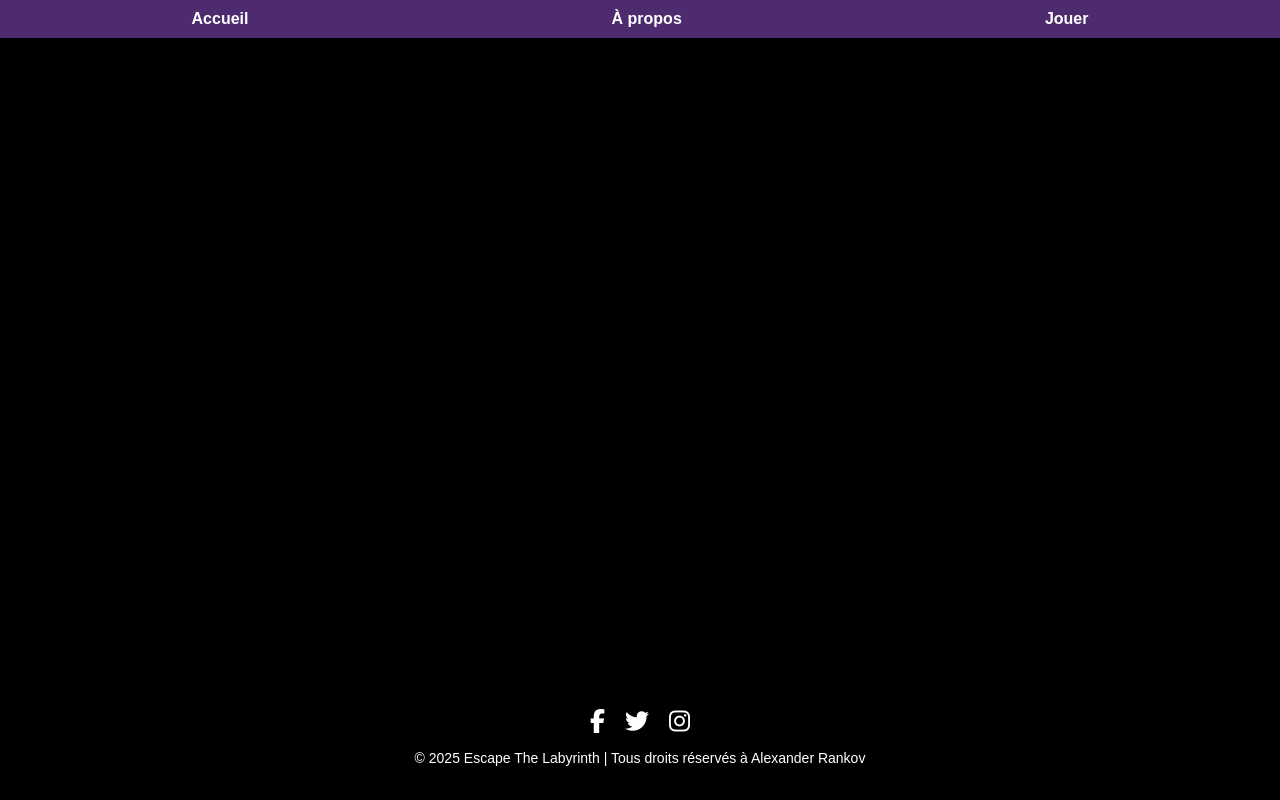
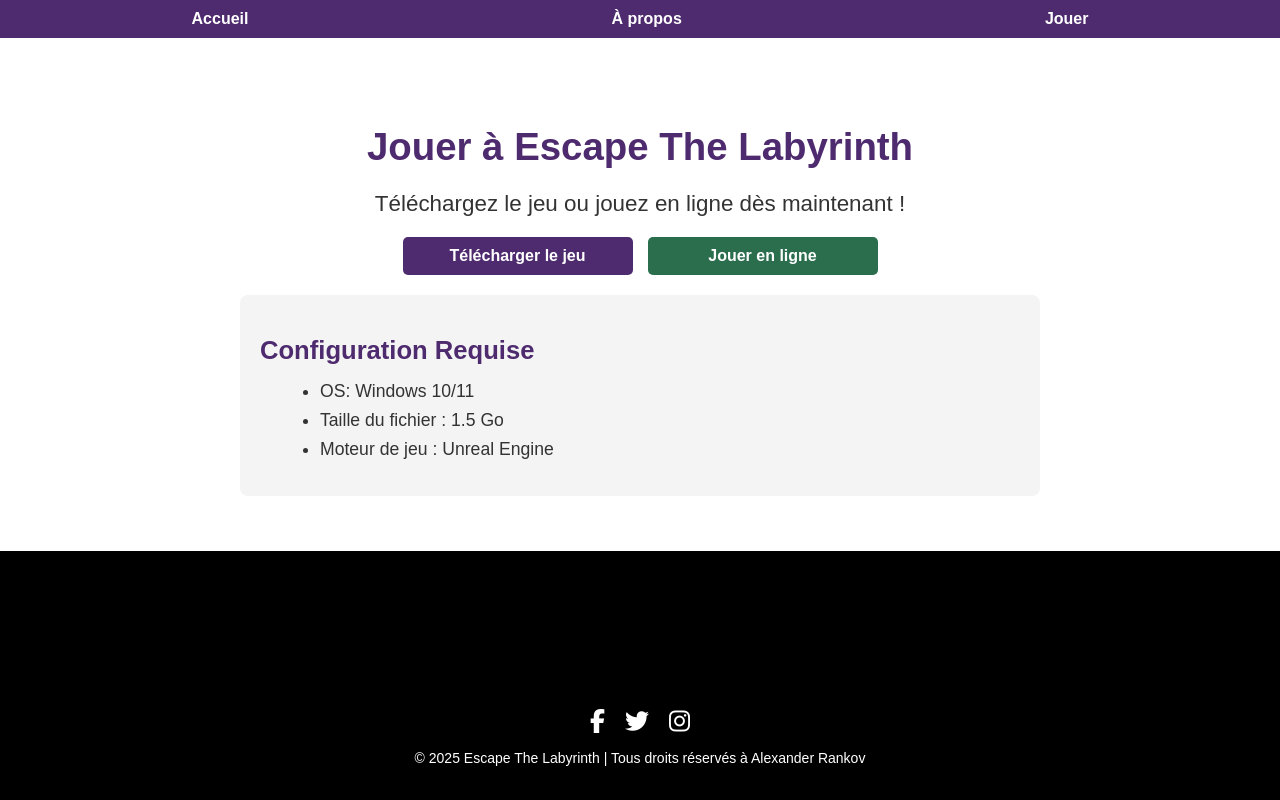
Before and after one commit to TheCannon22/Escape-The-Labyrinth-page, a React (Create React App) app: page /jouer in a window 1280 px wide. Built offline with nearby package versions, Linux system fonts and the light colour scheme.

Commit message:
J'ai commencé à faire la page jouer et son css

```diff
--- a/src/App.css
+++ b/src/App.css
@@ -81,6 +81,8 @@ body {
   margin: 0;
   padding: 0;
   text-align: center;
+  width: 100vw;
+  height: 100vh;
 }
 
 @keyframes App-logo-spin {
--- a/src/App.js
+++ b/src/App.js
@@ -3,6 +3,7 @@ import './App.css';
 import BarreDeNavigation from './composants/BarreDeNavigation';
 import PiedDePage from './composants/PiedDePage';
 import APropos from './composants/APropos';
+import Jouer from './composants/Jouer';
 import banniere from './assets/banniere.jpg';
 import logo from './assets/EscapeTheLabyrinth-Logo.png';
 
@@ -25,7 +26,7 @@ function App() {
             </>
           } />
           <Route path="/APropos" element={<APropos />} />
-          <Route path="/jouer" />
+          <Route path="/jouer" element={<Jouer />} />
         </Routes>
         <PiedDePage />
       </div>
--- /dev/null
+++ b/src/composants/Jouer.css
@@ -0,0 +1,112 @@
+.Jouer {
+    padding: 20px;
+    text-align: center;
+    background-color: white;
+    color: #333;
+}
+
+.Jouer .contenu {
+    max-width: 800px;
+    margin: auto;
+    padding: 15px;
+}
+
+.Jouer h1 {
+    font-size: 2rem;
+    color: #4e2a6e;
+    margin-bottom: 10px;
+}
+
+.Jouer .sous-titre {
+    font-size: 1.2rem;
+    margin-bottom: 20px;
+}
+
+.options-jeu {
+    display: flex;
+    flex-direction: column;
+    gap: 15px;
+    margin-bottom: 20px;
+}
+
+.options-jeu a {
+    text-decoration: none;
+    color: white;
+    padding: 10px 15px;
+    border-radius: 5px;
+    font-weight: bold;
+    display: inline-block;
+    transition: background 0.3s ease;
+}
+
+.bouton-telechargement {
+    background-color: #4e2a6e;
+}
+
+.bouton-jouer {
+    background-color: #2a6e4e;
+}
+
+.bouton-telechargement:hover {
+    background-color: #3c2157;
+}
+
+.bouton-jouer:hover {
+    background-color: #21573c;
+}
+
+.configuration {
+    margin-top: 20px;
+    text-align: left;
+    padding: 10px;
+    background-color: #f4f4f4;
+    border-radius: 8px;
+}
+
+.configuration h2 {
+    font-size: 1.6rem;
+    color: #4e2a6e;
+    margin-bottom: 10px;
+}
+
+.configuration ul {
+    list-style-type: disc;
+    margin-left: 20px;
+}
+
+.configuration li {
+    font-size: 1.1rem;
+    margin-bottom: 8px;
+}
+
+@media (min-width: 600px) {
+    .Jouer h1 {
+        font-size: 2.2rem;
+    }
+    .Jouer .sous-titre {
+        font-size: 1.3rem;
+    }
+    .options-jeu {
+        flex-direction: row;
+        justify-content: center;
+    }
+    .options-jeu a {
+        width: 200px;
+        text-align: center;
+    }
+}
+
+@media (min-width: 1024px) {
+    .Jouer {
+        padding: 40px;
+    }
+    .Jouer h1 {
+        font-size: 2.4rem;
+    }
+    .Jouer .sous-titre {
+        font-size: 1.4rem;
+    }
+    .configuration {
+        padding: 20px;
+    }
+}
--- /dev/null
+++ b/src/composants/Jouer.jsx
@@ -0,0 +1,32 @@
+import './Jouer.css';
+
+function Jouer() {
+    return (
+        <div className='Jouer'>
+            <section className="contenu">
+            <h1>Jouer à Escape The Labyrinth</h1>
+                <p className="sous-titre">Téléchargez le jeu ou jouez en ligne dès maintenant !</p>
+
+                <div className="options-jeu">
+                    <a href="/telechargement/EscapeTheLabyrinth.zip" className="bouton-telechargement" download>
+                        Télécharger le jeu
+                    </a>
+                    <a href="/version-web" className="bouton-jouer">
+                        Jouer en ligne
+                    </a>
+                </div>
+
+                <div className="configuration">
+                    <h2>Configuration Requise</h2>
+                    <ul>
+                        <li>OS: Windows 10/11</li>
+                        <li>Taille du fichier : 1.5 Go</li>
+                        <li>Moteur de jeu : Unreal Engine</li>
+                    </ul>
+                </div>
+            </section>
+        </div>
+    );
+}
+
+export default Jouer;
```
